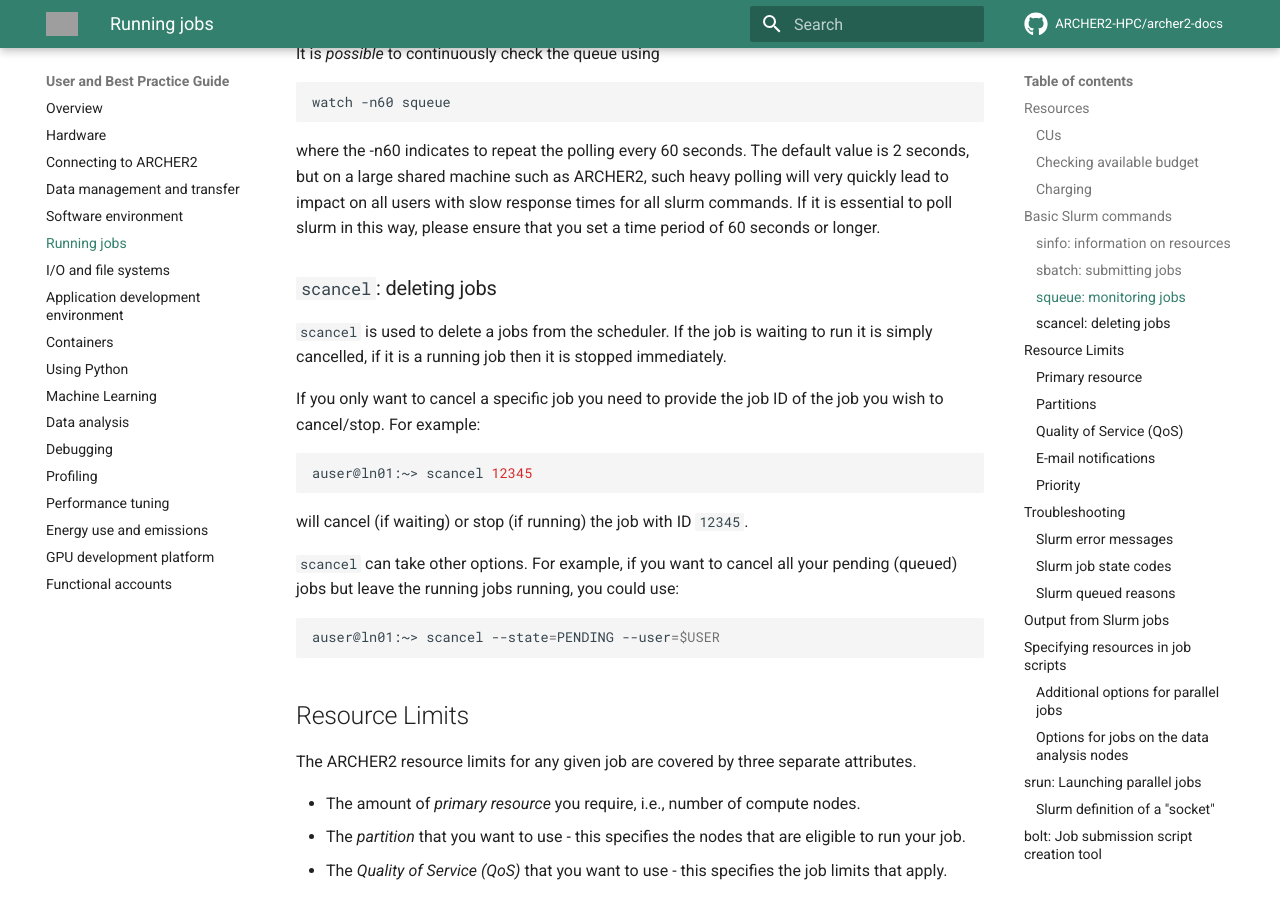
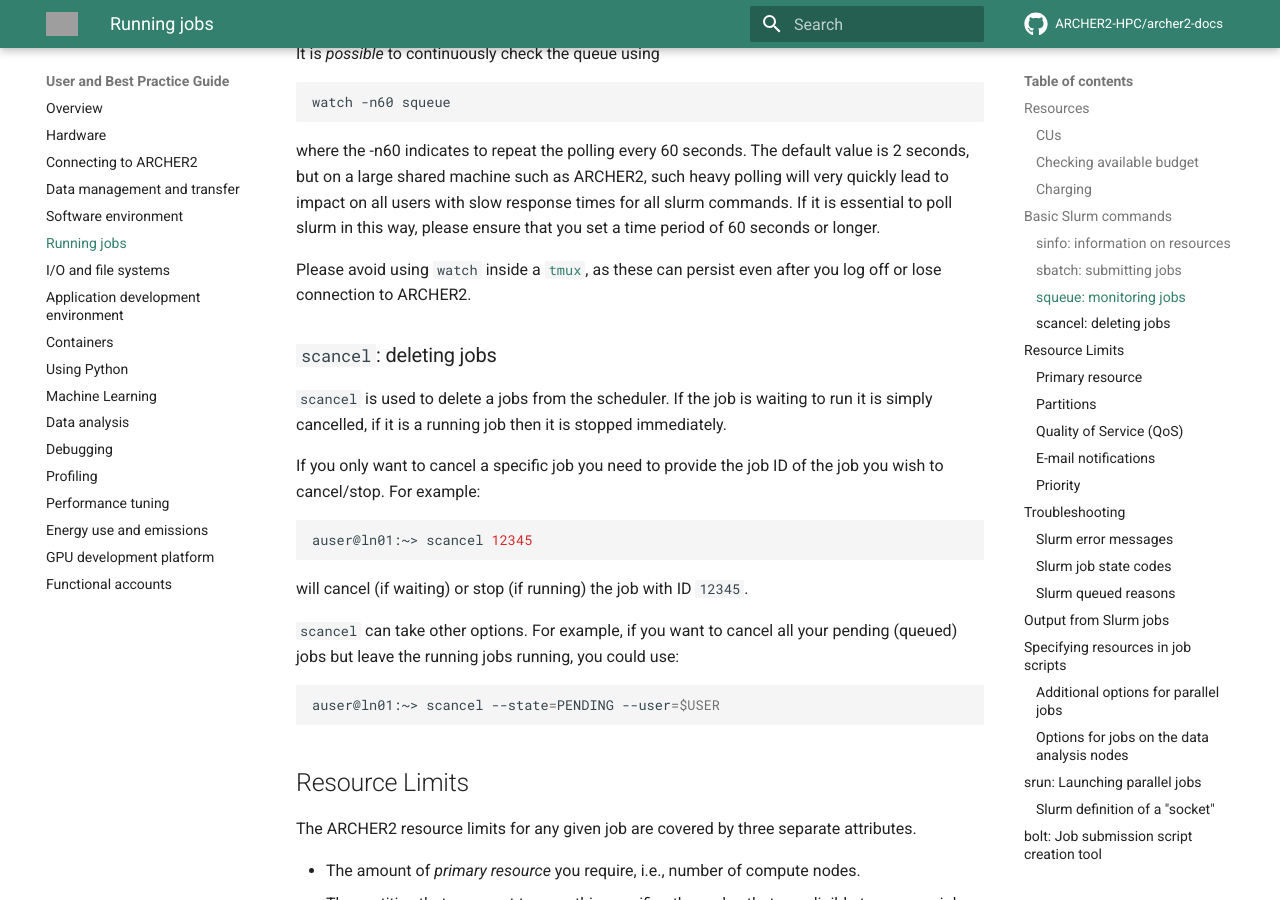
Before and after one commit to ARCHER2-HPC/archer2-docs, an MkDocs documentation site: the page built from docs/user-guide/scheduler.md, in a window 1280 px wide and 900 px high, scrolled down 3147 px. Built offline with MkDocs 1.6.1 and Material for MkDocs 9.7.7, drawn with Linux system fonts in a browser that asks for light colours; comment, search, counter and statistics services are not loaded; grey boxes are pictures that could not be loaded.

Commit message:
Added warning against using watch inside tmux

```diff
--- a/docs/user-guide/scheduler.md
+++ b/docs/user-guide/scheduler.md
@@ -143,6 +143,7 @@ watch -n60 squeue
 
 where the -n60 indicates to repeat the polling every 60 seconds.  The default value is 2 seconds, but on a large shared machine such as ARCHER2, such heavy polling will very quickly lead to impact on all users with slow response times for all slurm commands.  If it is essential to poll slurm in this way, please ensure that you set a time period of 60 seconds or longer.
 
+Please avoid using `watch` inside a [`tmux`](https://docs.archer2.ac.uk/user-guide/connecting-totp/#tmux), as these can persist even after you log off or lose connection to ARCHER2.
 
 
 ### `scancel`: deleting jobs
```
